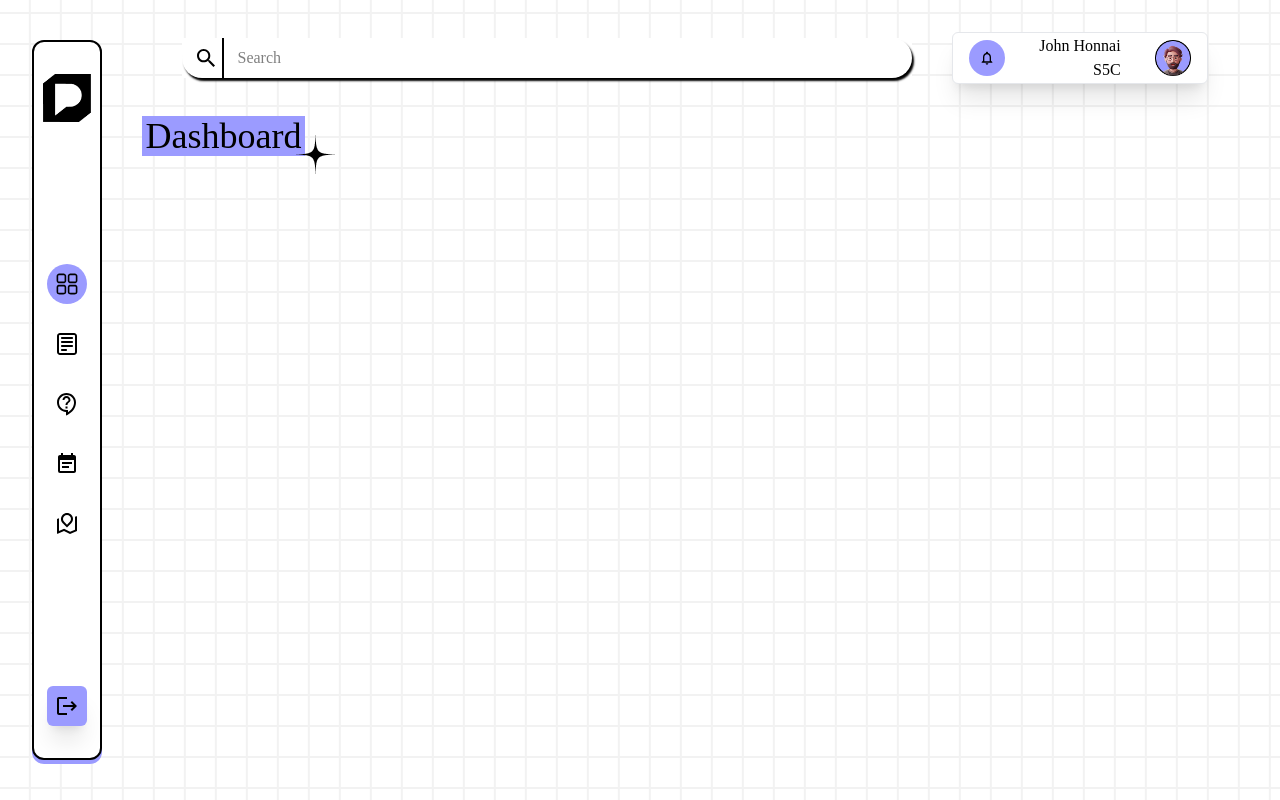
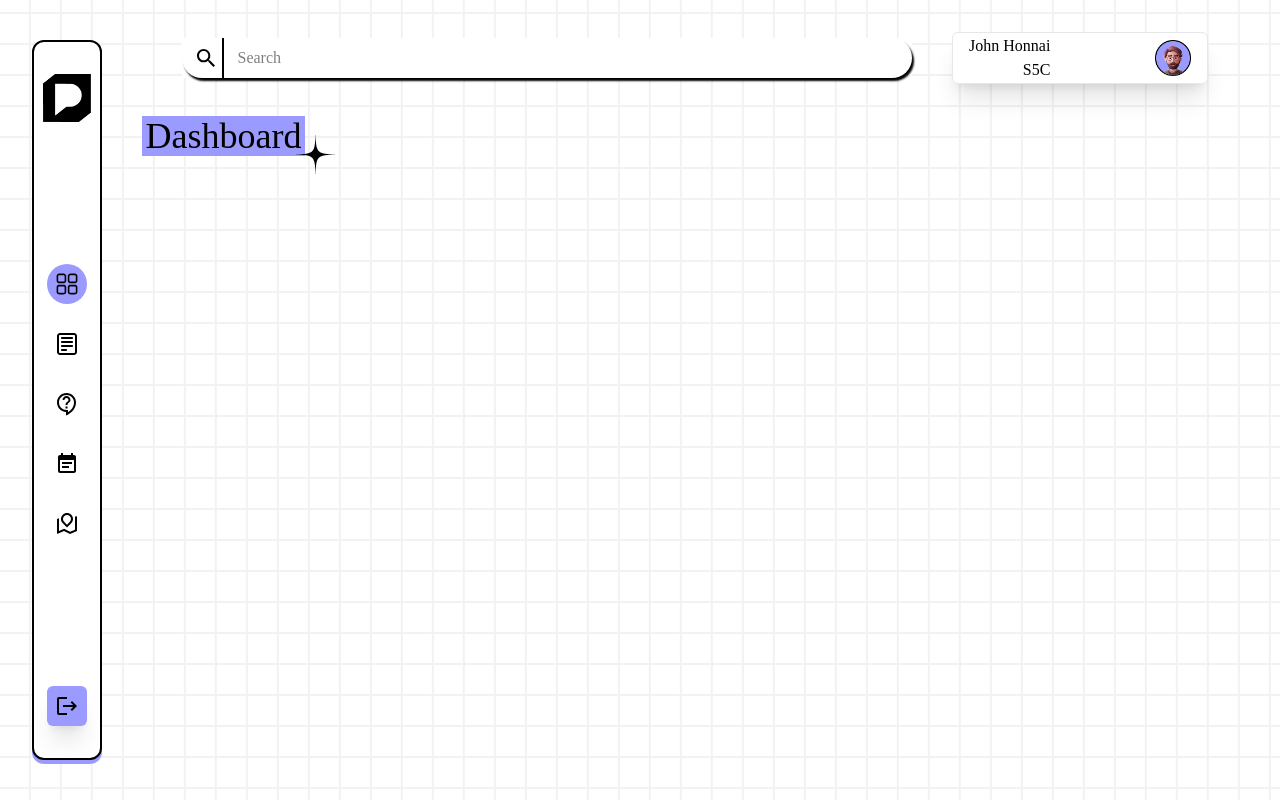
Before and after one commit to GLITCH-hash01/Placement-Resource-Portal, a React (Vite) app: page /students/dashboard in a window 1280 px wide. Built offline with nearby package versions, Linux system fonts and the light colour scheme.

Commit message:
Added Roadmaps

```diff
--- a/src/Approutes.jsx
+++ b/src/Approutes.jsx
@@ -6,6 +6,7 @@ import Signin from "./pages/Authorization/Signin";
 import Dashboard from "./pages/Students/Dashboard";
 import Student_Dashboard_Home from "./pages/Students/Home";
 import Student_Roadmaps_Home from "./pages/Students/Roadmaps/Roadmaps";
+import Student_Roadmaps_Roadmap from "./pages/Students/Roadmaps/Roadmap";
 import Signup from "./pages/Authorization/Signup";
 
 export default function Approutes() {
@@ -17,6 +18,7 @@ export default function Approutes() {
         <Route path="/students/dashboard/*" element={<Dashboard />}>
           <Route index element={<Student_Dashboard_Home />} />
           <Route path="roadmaps" element={<Student_Roadmaps_Home />} />
+          <Route path="roadmaps/roadmap" element={<Student_Roadmaps_Roadmap/>} />
         </Route>
         <Route path="/signup" element={<Signup />} />
       </Routes>
--- a/src/components/ProfileBar.jsx
+++ b/src/components/ProfileBar.jsx
@@ -5,9 +5,7 @@ import Profileimg from "../assets/images/profile.png"
 export default function ProfileBar() {
   return (
     <div className="w-full max-w-64 border h-13 rounded-md justify-between p-2 px-4 items-center flex bg-white  shadow-xl">
-      <button className="bg-primary rounded-full w-9 h-9 flex justify-center items-center">
-        <MdNotificationsNone />
-      </button>
+
       <div className="flex text-md flex-col text-end items-end justify-center">
         <p>John Honnai</p>
         <p>S5C</p>
```
